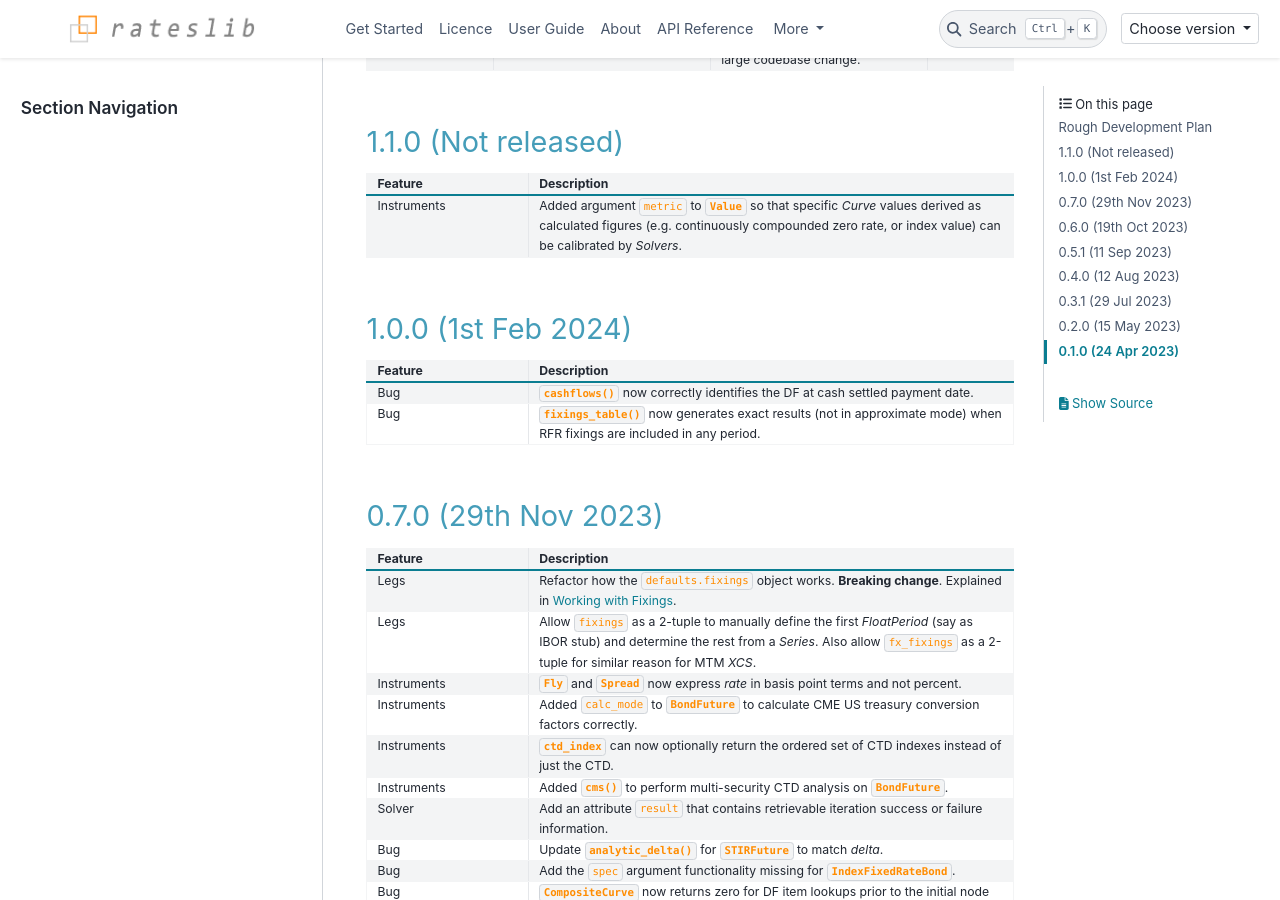
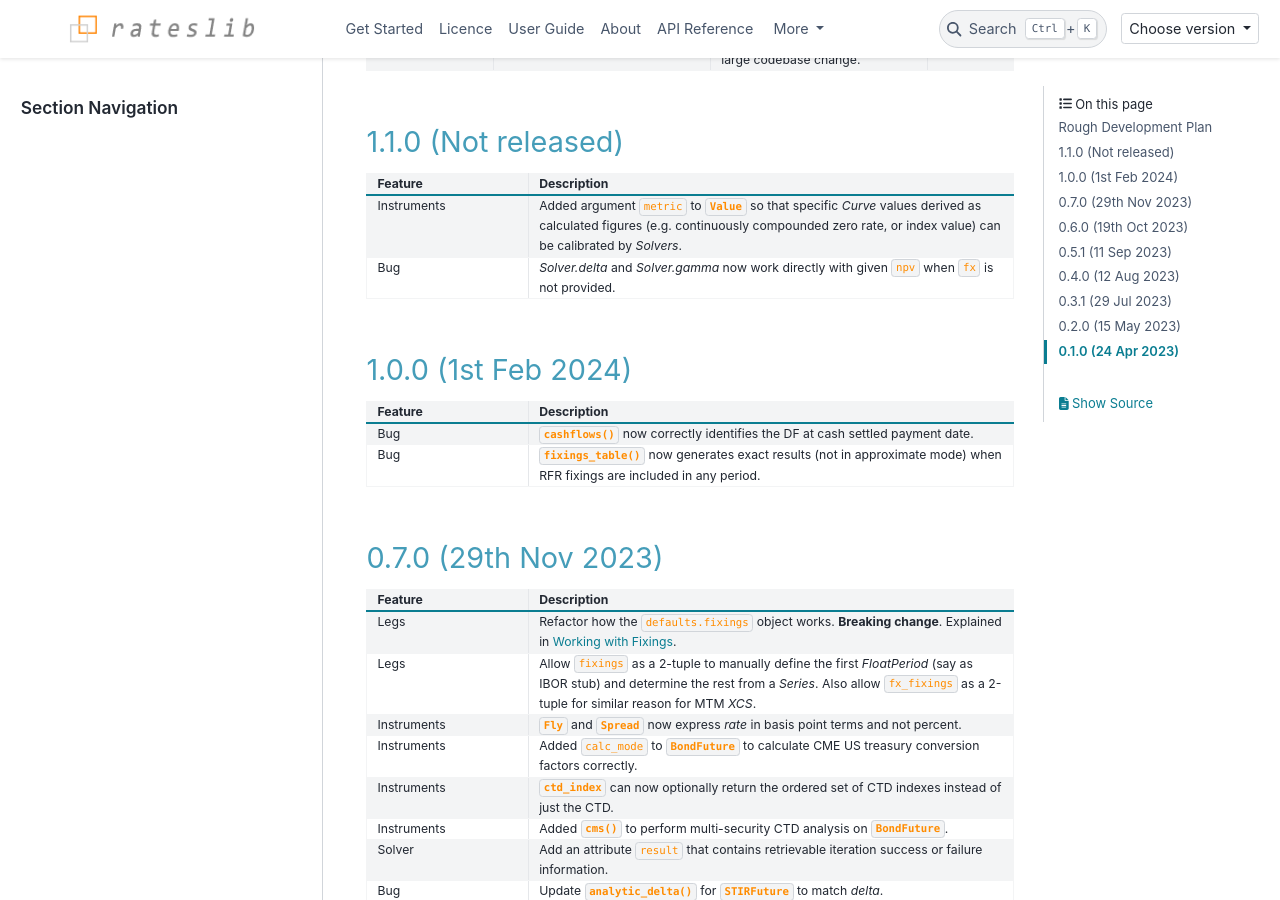
Before and after one commit to attack68/rateslib, a Sphinx documentation site: the page built from docs/source/i_whatsnew.rst, in a window 1280 px wide and 900 px high, scrolled down 653 px. Built offline with Sphinx 7.4.7 and the PyData theme 0.15.4, drawn with Linux system fonts in a browser that asks for light colours; comment, search, counter and statistics services are not loaded.

Commit message:
BUG: solver delta and gamma need FX NoInput convert

```diff
--- a/docs/source/i_whatsnew.rst
+++ b/docs/source/i_whatsnew.rst
@@ -57,6 +57,8 @@ email contact through **rateslib@gmail.com**.
    * - Instruments
      - Added argument ``metric`` to :class:`~rateslib.instruments.Value` so that specific *Curve* values derived
        as calculated figures (e.g. continuously compounded zero rate, or index value) can be calibrated by *Solvers*.
+   * - Bug
+     - `Solver.delta` and `Solver.gamma` now work directly with given ``npv`` when ``fx`` is not provided.
 
 
 1.0.0 (1st Feb 2024)
```
